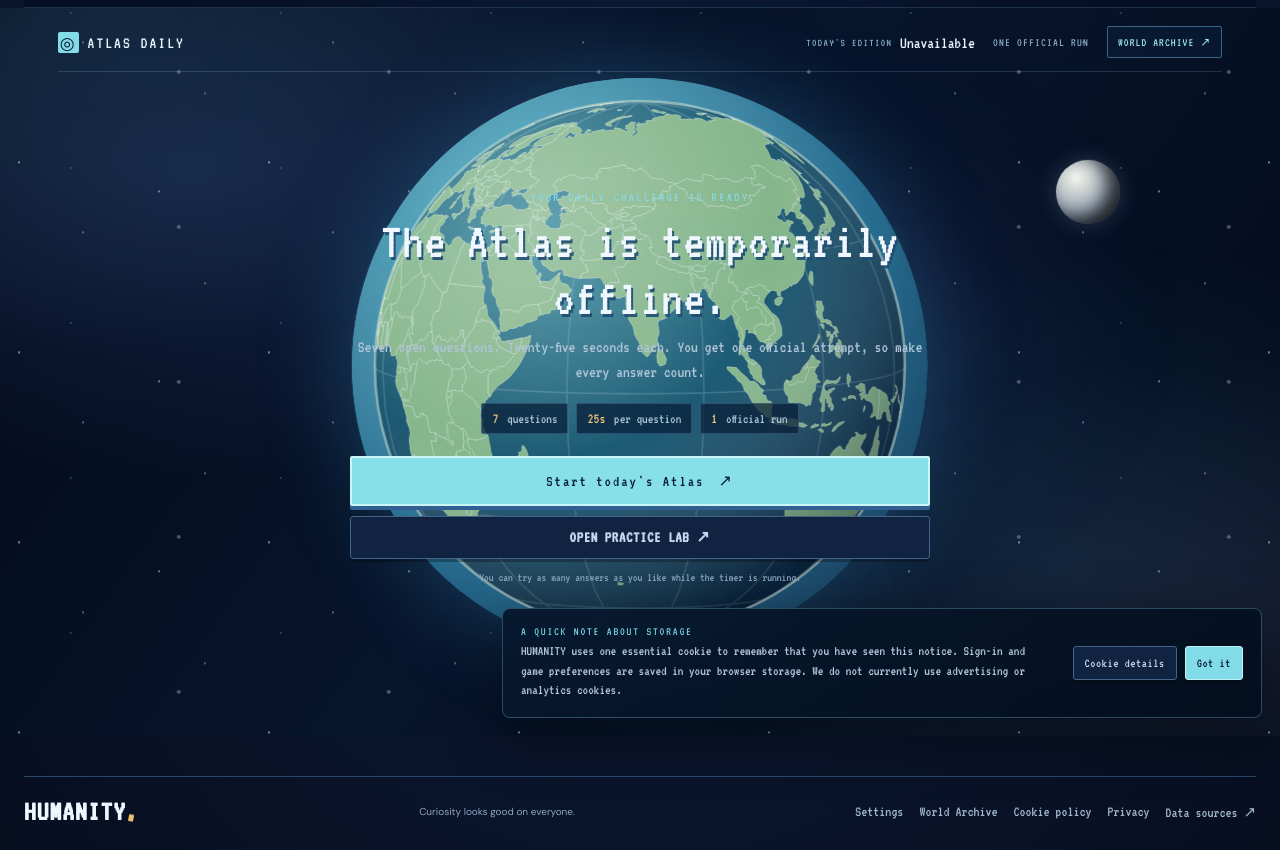
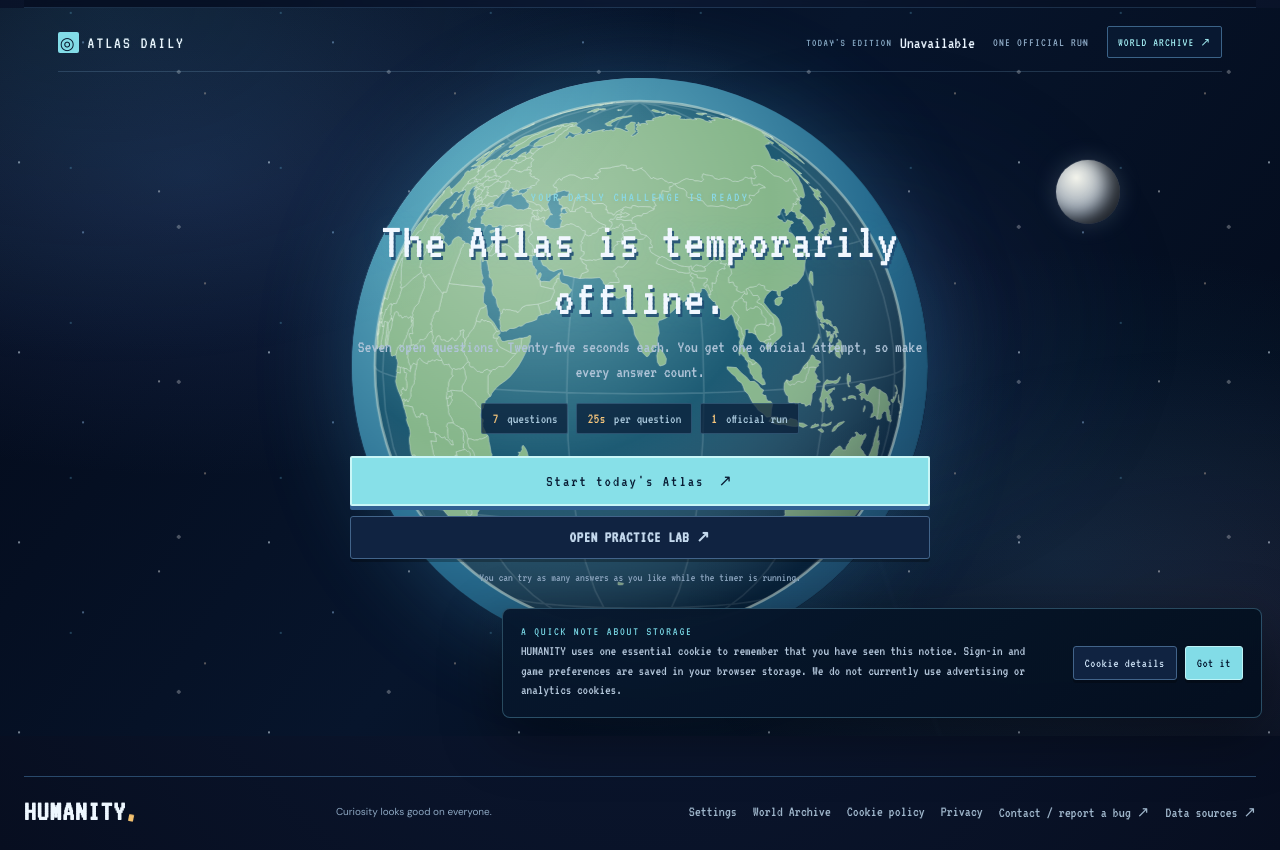
Before and after one commit to echoairgroup/HUMANITY, a plain HTML site: page index.html in a window 1280 px wide. Shown: the part 64-914 px from the top of the page. Drawn offline with nearby package versions, Linux system fonts and the light colour scheme; no server answers.

Commit message:
Add footer contact and bug-report link

```diff
--- a/index.html
+++ b/index.html
@@ -584,7 +584,7 @@
     <footer class="site-footer">
       <a class="footer-brand" href="#daily">HUMANITY<span>.</span></a>
       <span>Curiosity looks good on everyone.</span>
-      <div class="footer-links"><button type="button" id="settings-open">Settings</button><button type="button" id="archive-open">World Archive</button><button type="button" id="footer-cookie-policy">Cookie policy</button><button type="button" id="footer-privacy-policy">Privacy</button><a href="https://www.wikidata.org/" target="_blank" rel="noreferrer">Data sources ↗</a></div>
+      <div class="footer-links"><button type="button" id="settings-open">Settings</button><button type="button" id="archive-open">World Archive</button><button type="button" id="footer-cookie-policy">Cookie policy</button><button type="button" id="footer-privacy-policy">Privacy</button><a href="https://github.com/echoairgroup/HUMANITY/issues/new" target="_blank" rel="noopener noreferrer" aria-label="Contact HUMANITY or report a bug">Contact / report a bug ↗</a><a href="https://www.wikidata.org/" target="_blank" rel="noreferrer">Data sources ↗</a></div>
     </footer>
   </div>
 
```
